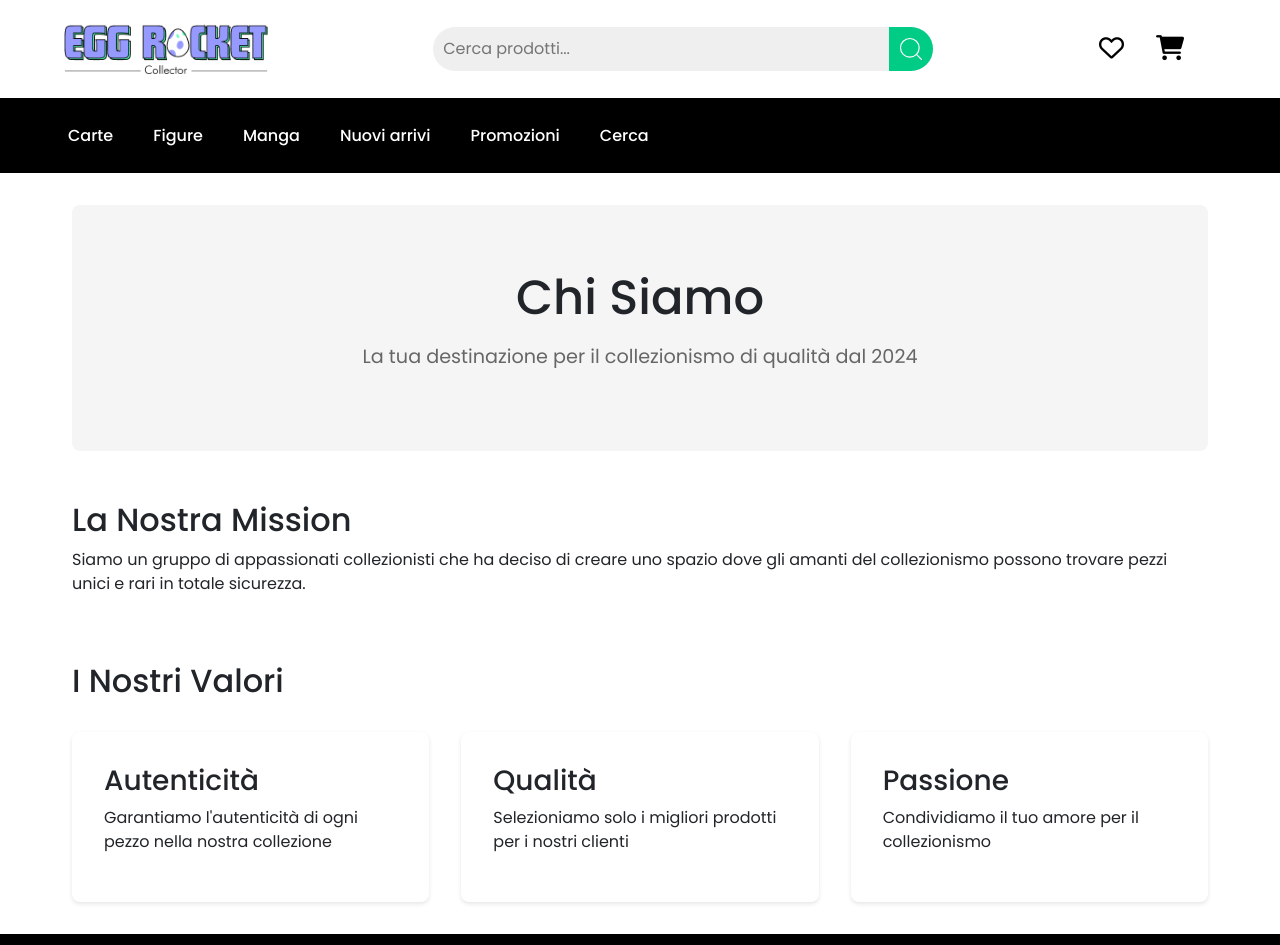
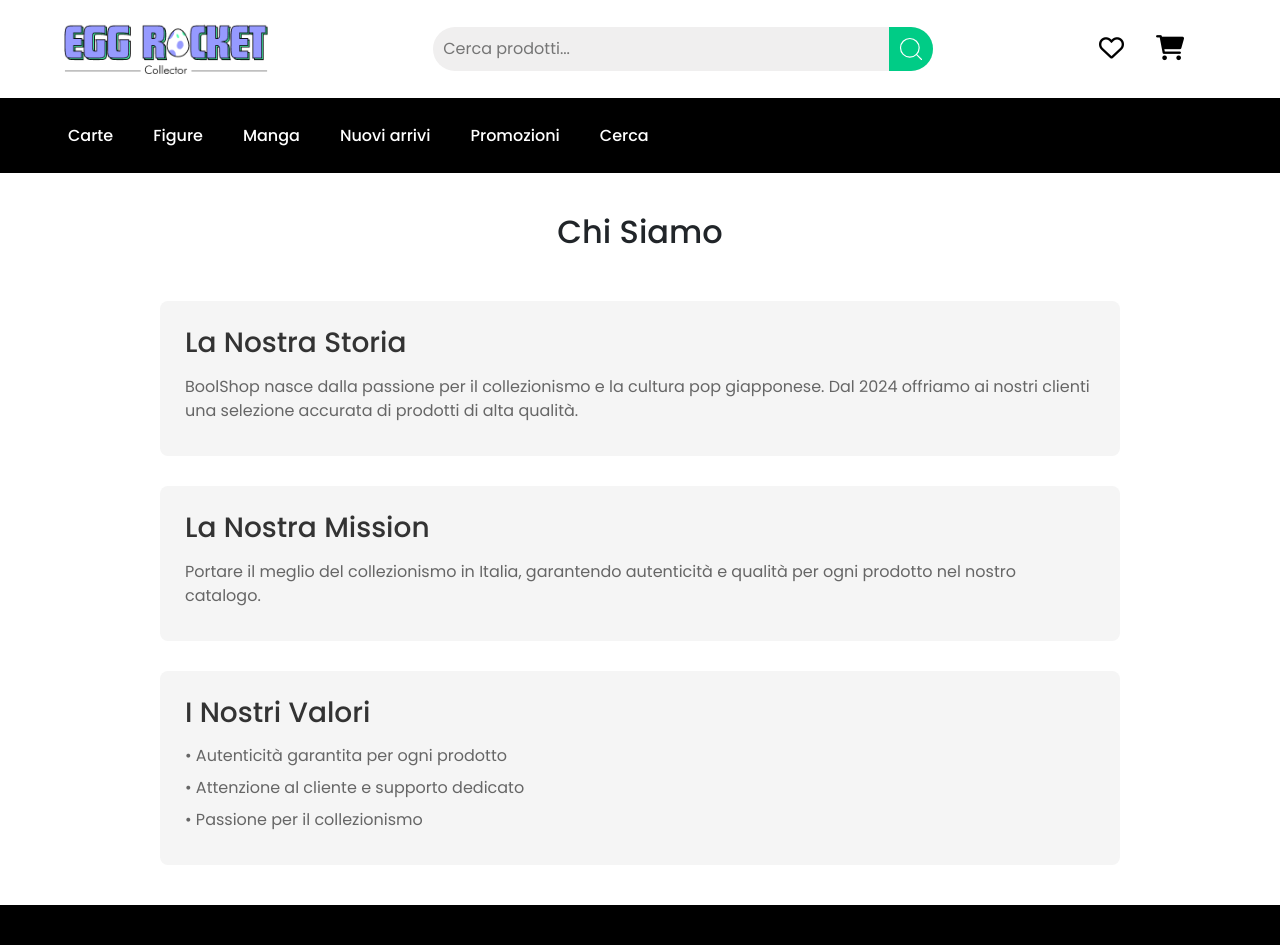
Before and after one commit to Jonathanmasa/boolshop-FE, a React (Vite) app: page /about_us in a window 1280 px wide. Shown: the top 945 px of the page. Built offline with nearby package versions, Linux system fonts and the light colour scheme.

Commit message:
feat: refactor About Us, Contacts, and other pages to use a consistent info-page layout and improve styling

```diff
--- a/src/index.css
+++ b/src/index.css
@@ -526,91 +526,45 @@ main h2 {
 
 
 
-
-/* about-us */
-
-
-.about-us-container {
-    max-width: 1200px;
-    margin: 0 auto;
-    padding: 2rem;
-}
-
-.mission-section {
-    padding: 50px 0px;
-}
-
-.hero-section {
-    text-align: center;
-    padding: 4rem 0;
-    background-color: #f5f5f5;
-    border-radius: 8px;
-}
-
-.hero-section h1 {
-    font-size: 3rem;
-    margin-bottom: 1rem;
-}
-
-.subtitle {
-    font-size: 1.2rem;
-    color: #666;
-}
-
-.values-grid {
-    display: grid;
-    grid-template-columns: repeat(auto-fit, minmax(250px, 1fr));
-    gap: 2rem;
-    margin-top: 2rem;
-}
-
-.value-card {
-    padding: 2rem;
-    background-color: #fff;
-    border-radius: 8px;
-    box-shadow: 0 2px 4px rgba(0, 0, 0, 0.1);
-}
-
-/* contatti */
-/* Stili per la pagina contatti */
-.contacts-container {
+/* pagine di dettaglio footer */
+/* Stili pagine informative */
+.info-page-container {
     max-width: 1000px;
     margin: 0 auto;
     padding: 40px 20px;
 }
 
-.contacts-header {
+.info-header {
     text-align: center;
     margin-bottom: 50px;
 }
 
-.contacts-header h1 {
+.info-header h1 {
     font-size: 32px;
     margin-bottom: 10px;
 }
 
-.contacts-info {
+.info-content {
     display: flex;
-    justify-content: space-between;
+    flex-direction: column;
     gap: 30px;
 }
 
-.info-box {
-    flex: 1;
-    text-align: center;
-    padding: 30px;
+.info-section {
+    padding: 25px;
     background-color: #f5f5f5;
     border-radius: 8px;
 }
 
-.info-box h3 {
+.info-section h3 {
+    color: #333;
     margin-bottom: 15px;
-    color: #333;
 }
 
-.info-box p {
+.info-section p {
+    color: #666;
     margin-bottom: 8px;
-    color: #666;
+    line-height: 1.5;
 }
 
 /* FOOTER */
--- a/src/pages/AboutUs.jsx
+++ b/src/pages/AboutUs.jsx
@@ -1,37 +1,33 @@
 export default function AboutUs() {
     return (
-        <div className="about-us-container">
-            {/* Hero Section */}
-            <section className="hero-section">
+        <div className="info-page-container">
+            <div className="info-header">
                 <h1>Chi Siamo</h1>
-                <p className="subtitle">La tua destinazione per il collezionismo di qualità dal 2024</p>
-            </section>
+            </div>
 
-            {/* Mission Section */}
-            <section className="mission-section">
-                <h2>La Nostra Mission</h2>
-                <p>Siamo un gruppo di appassionati collezionisti che ha deciso di creare uno spazio dove
-                    gli amanti del collezionismo possono trovare pezzi unici e rari in totale sicurezza.</p>
-            </section>
+            <div className="info-content">
+                {/* Chi siamo */}
+                <div className="info-section">
+                    <h3>La Nostra Storia</h3>
+                    <p>BoolShop nasce dalla passione per il collezionismo e la cultura pop giapponese.
+                        Dal 2024 offriamo ai nostri clienti una selezione accurata di prodotti di alta qualità.</p>
+                </div>
 
-            {/* Values Section */}
-            <section className="values-section">
-                <h2>I Nostri Valori</h2>
-                <div className="values-grid">
-                    <div className="value-card">
-                        <h3>Autenticità</h3>
-                        <p>Garantiamo l'autenticità di ogni pezzo nella nostra collezione</p>
-                    </div>
-                    <div className="value-card">
-                        <h3>Qualità</h3>
-                        <p>Selezioniamo solo i migliori prodotti per i nostri clienti</p>
-                    </div>
-                    <div className="value-card">
-                        <h3>Passione</h3>
-                        <p>Condividiamo il tuo amore per il collezionismo</p>
-                    </div>
+                {/* Mission */}
+                <div className="info-section">
+                    <h3>La Nostra Mission</h3>
+                    <p>Portare il meglio del collezionismo in Italia, garantendo autenticità
+                        e qualità per ogni prodotto nel nostro catalogo.</p>
                 </div>
-            </section>
+
+                {/* Valori */}
+                <div className="info-section">
+                    <h3>I Nostri Valori</h3>
+                    <p>• Autenticità garantita per ogni prodotto</p>
+                    <p>• Attenzione al cliente e supporto dedicato</p>
+                    <p>• Passione per il collezionismo</p>
+                </div>
+            </div>
         </div>
     );
 }
--- a/src/pages/Contacts.jsx
+++ b/src/pages/Contacts.jsx
@@ -1,30 +1,33 @@
 export default function Contacts() {
     return (
-        <div className="contacts-container">
-            {/* Header */}
-            <div className="contacts-header">
+        <div className="info-page-container">
+            <div className="info-header">
                 <h1>Contattaci</h1>
-                <p>Per qualsiasi informazione, siamo qui per te</p>
             </div>
 
-            {/* Info di contatto */}
-            <div className="contacts-info">
-                <div className="info-box">
-                    <h3>Sede</h3>
+            <div className="info-content">
+                {/* Indirizzo */}
+                <div className="info-section">
+                    <h3>Dove Siamo</h3>
                     <p>Via Roma 123</p>
-                    <p>Milano, 20100</p>
+                    <p>20100 Milano (MI)</p>
+                    <p>Italia</p>
                 </div>
 
-                <div className="info-box">
-                    <h3>Contatti</h3>
+                {/* Contatti */}
+                <div className="info-section">
+                    <h3>I Nostri Contatti</h3>
                     <p>Email: info@boolshop.com</p>
                     <p>Tel: 02 1234567</p>
+                    <p>WhatsApp: +39 123 456 7890</p>
                 </div>
 
-                <div className="info-box">
+                {/* Orari */}
+                <div className="info-section">
                     <h3>Orari</h3>
-                    <p>Lunedì - Venerdì</p>
-                    <p>9:00 - 18:00</p>
+                    <p>Lunedì - Venerdì: 9:00 - 18:00</p>
+                    <p>Sabato: 9:00 - 13:00</p>
+                    <p>Domenica: Chiuso</p>
                 </div>
             </div>
         </div>
--- a/src/pages/DiscountCodes.jsx
+++ b/src/pages/DiscountCodes.jsx
@@ -2,6 +2,35 @@ import React from 'react'
 
 export default function DiscountCodes() {
   return (
-    <h2>Codici sconto</h2>
+    <div className="info-page-container">
+      <div className="info-header">
+        <h1>Codici Sconto</h1>
+      </div>
+
+      <div className="info-content">
+        {/* Codici Disponibili */}
+        <div className="info-section">
+          <h3>Codici Disponibili</h3>
+          <p><strong>BENVENUTO10</strong> - 10% sul primo acquisto</p>
+          <p><strong>SPEDIZIONE</strong> - Spedizione gratuita sopra i 29€</p>
+        </div>
+
+        {/* Come Usare */}
+        <div className="info-section">
+          <h3>Come Usare i Codici</h3>
+          <p>1. Copia il codice che preferisci</p>
+          <p>2. Incollalo al checkout</p>
+          <p>3. Applica lo sconto al tuo ordine</p>
+        </div>
+
+        {/* Condizioni */}
+        <div className="info-section">
+          <h3>Condizioni</h3>
+          <p>• Un solo codice per ordine</p>
+          <p>• Non cumulabile con altre offerte</p>
+          <p>• Valido solo su prodotti non scontati</p>
+        </div>
+      </div>
+    </div>
   )
 }
--- a/src/pages/Faq.jsx
+++ b/src/pages/Faq.jsx
@@ -1,5 +1,23 @@
 export default function Faq() {
   return (
-    <h2>Domande frequenti</h2>
+    <div className="info-page-container">
+      <div className="info-header">
+        <h1>Domande Frequenti</h1>
+      </div>
+      <div className="info-content">
+        <div className="info-section">
+          <h3>Come posso tracciare il mio ordine?</h3>
+          <p>Riceverai un'email con il codice di tracciamento appena il tuo ordine verrà spedito.</p>
+        </div>
+        <div className="info-section">
+          <h3>Quali sono i tempi di reso?</h3>
+          <p>Hai 14 giorni di tempo dalla ricezione del prodotto per effettuare il reso.</p>
+        </div>
+        <div className="info-section">
+          <h3>Come contattare l'assistenza?</h3>
+          <p>Puoi contattarci via email o telefono nei giorni feriali dalle 9:00 alle 18:00.</p>
+        </div>
+      </div>
+    </div>
   )
 }
--- a/src/pages/PaymentMethods.jsx
+++ b/src/pages/PaymentMethods.jsx
@@ -1,5 +1,22 @@
 export default function PaymentMethods() {
     return (
-        <h2>Metodi di pagamento</h2>
+        <div className="info-page-container">
+            <div className="info-header">
+                <h1>Metodi di Pagamento</h1>
+            </div>
+            <div className="info-content">
+                <div className="info-section">
+                    <h3>Accettiamo</h3>
+                    <p>Carte di Credito/Debito</p>
+                    <p>PayPal</p>
+                    <p>Bonifico Bancario</p>
+                </div>
+                <div className="info-section">
+                    <h3>Sicurezza</h3>
+                    <p>Pagamenti sicuri con crittografia SSL</p>
+                    <p>Protezione acquisti PayPal</p>
+                </div>
+            </div>
+        </div>
     )
 }
--- a/src/pages/Shipments.jsx
+++ b/src/pages/Shipments.jsx
@@ -1,6 +1,26 @@
 export default function Shipments() {
-
     return (
-        <h2>Spedizioni</h2>
-    )
+        <div className="info-page-container">
+            <div className="info-header">
+                <h1>Spedizioni</h1>
+            </div>
+            <div className="info-content">
+                <div className="info-section">
+                    <h3>Tempi di Consegna</h3>
+                    <p>Italia: 2-4 giorni lavorativi</p>
+                    <p>Europa: 3-7 giorni lavorativi</p>
+                </div>
+                <div className="info-section">
+                    <h3>Costi di Spedizione</h3>
+                    <p>Italia: €4.99</p>
+                    <p>Spedizione gratuita per ordini superiori a €49</p>
+                </div>
+                <div className="info-section">
+                    <h3>Corrieri</h3>
+                    <p>BRT</p>
+                    <p>DHL Express</p>
+                </div>
+            </div>
+        </div>
+    );
 }
```
